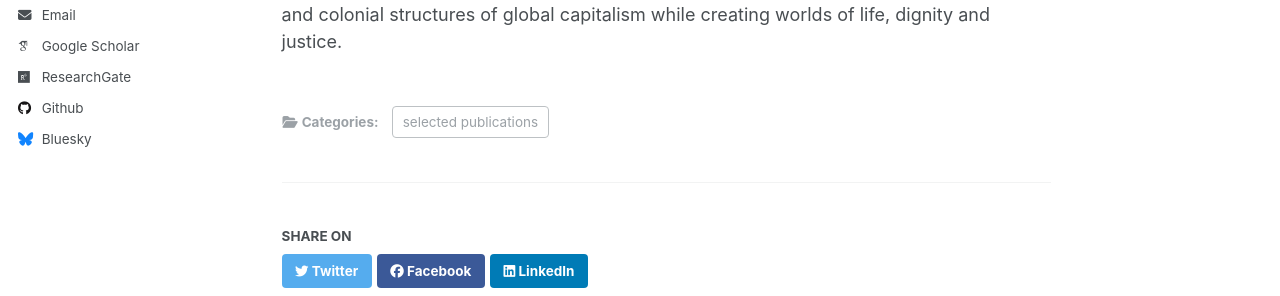
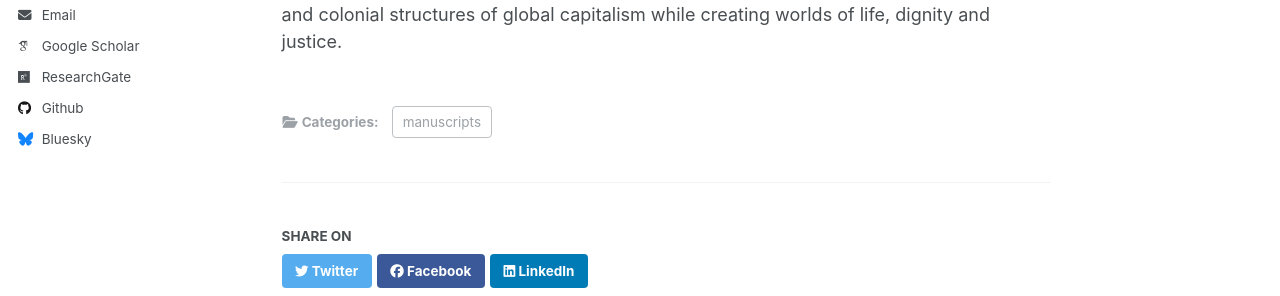
Before and after one commit to diegocidras/diegocidras.github.io, a Jekyll site: the page built from _publications/2024-11-11-uprooting-monocultures.md, in a window 1280 px wide and 1217 px high. Shown: the part 434-730 px from the top of the window. Built offline with Jekyll 4.4.1, drawn with Linux system fonts in a browser that asks for light colours; some web fonts are replaced.

Commit message:
Update 2024-11-11-uprooting-monocultures.md

```diff
--- a/_publications/2024-11-11-uprooting-monocultures.md
+++ b/_publications/2024-11-11-uprooting-monocultures.md
@@ -1,7 +1,7 @@
 ---
 title: "Uprooting monocultures, re-rooting the commons: everyday struggles against eucalyptus tree plantations in Galicia"
 collection: publications
-category: selected publications
+category: manuscripts
 permalink: /publication/2024-11-11-uprooting-monocultures
 excerpt: ''
 date: 2024-11-11
```
